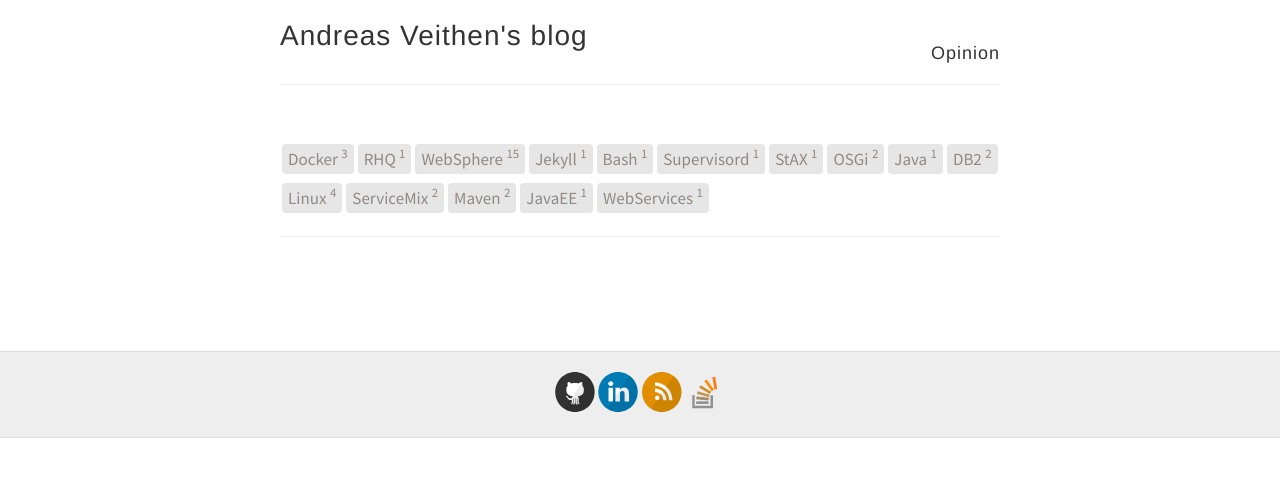
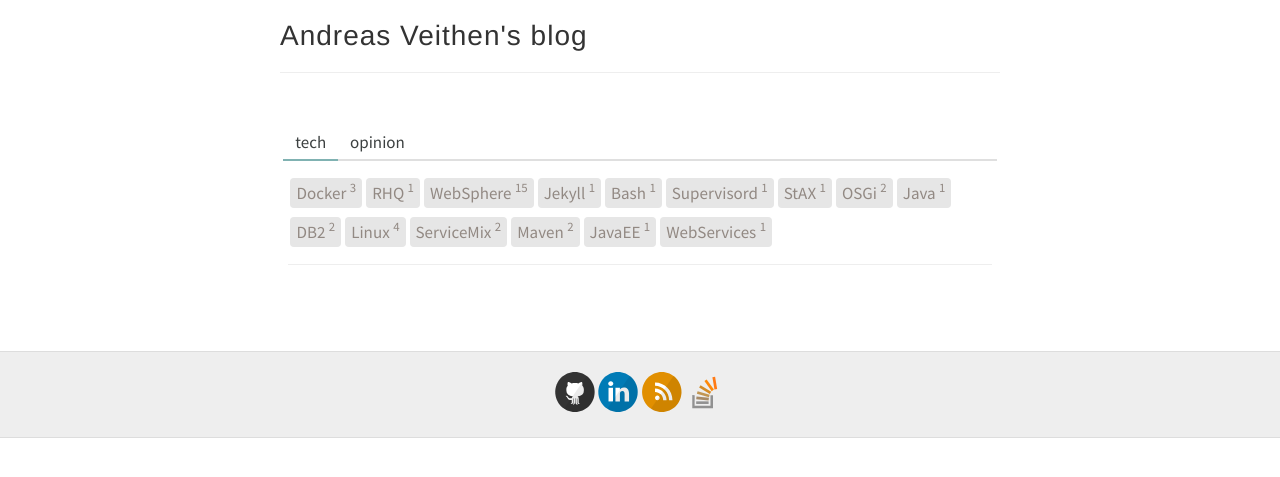
Before and after one commit to veithen/veithen.github.io, a Jekyll site: the page built from index.html, in a window 1280 px wide. Shown: the top 477 px of the page. Built offline with Jekyll 4.4.1, drawn with Linux system fonts in a browser that asks for light colours; nearby versions of some CDN libraries.

Commit message:
Use tabs to navigate between tech and opinion posts

```diff
--- a/_layouts/default.html
+++ b/_layouts/default.html
@@ -14,6 +14,7 @@
     <![endif]-->
 
     <link rel="stylesheet" type="text/css" href="{{ site.baseurl }}/style.css" />
+    <link rel="stylesheet" href="tagcloud.css">
     <link rel="alternate" type="application/rss+xml" title="{{ site.name }} - {{ site.description }}" href="{{ site.baseurl }}/feed.xml" />
 
     <!-- Created with Jekyll Now - http://github.com/barryclark/jekyll-now -->
@@ -27,12 +28,6 @@
           <div class="site-info">
             <h1 class="site-name"><a href="{{ site.baseurl }}/">Andreas Veithen's blog</a></h1>
           </div>
-
-          {% if page.name == 'index.html' %}
-          <nav>
-            <a href="{{ site.baseurl }}/opinion.html">Opinion</a>
-          </nav>
-          {% endif %}
         </header>
       </div>
     </div>
--- a/_posts/2013-02-11-islamisme-et-obscurantisme-ramses-ii.html
+++ b/_posts/2013-02-11-islamisme-et-obscurantisme-ramses-ii.html
@@ -2,6 +2,8 @@
 layout: post
 title: "Islamisme et obscurantisme: Ramses II, Bucaille et les traces de sel"
 category: opinion
+tags:
+ - Islam
 blogger: /2013/02/islamisme-et-obscurantisme-ramses-ii.html
 ---
 
--- a/_scss/_taglist.scss
+++ b/_scss/_taglist.scss
@@ -44,11 +44,11 @@ ul.taglist li.tag {
 }
 
 .post-list {
-  padding-top: 2rem;
-  padding-bottom: 2rem;
+  padding: .5rem 0;
   border-top: 1px solid #eee;
   padding-left: 0;
   list-style: none;
+  margin: .5em 0
 }
 
 .post-list li {
--- a/index.html
+++ b/index.html
@@ -3,14 +3,23 @@ layout: default
 category: tech
 ---
 
-<script src="//code.jquery.com/jquery-1.9.1.min.js"></script>
+<script src="//code.jquery.com/jquery-1.10.2.js"></script>
+<script src="//code.jquery.com/ui/1.11.2/jquery-ui.js"></script>
 <script src="/scripts/main.js"></script>
 
+<div id="tabs">
+  <ul>
+  {% for category in site.categories %}
+    <li><a href="#tabs-{{ category[0] }}">{{ category[0] }}</a></li>
+  {% endfor %}
+  </ul>
+{% for category in site.categories %}
+  <div id="tabs-{{ category[0] }}">
     <ul class="tag-box">
     </ul>
 
     <ul class="post-list">
-{% for post in site.categories.tech %}
+    {% for post in category[1] %}
       <li class="hidden">
         <article itemprop="blogPost" itemscope="itemscope" itemtype="http://schema.org/Article">
           <meta itemprop="keywords" content="{{ post.tags | join: ',' }}" />
@@ -19,3 +28,6 @@ category: tech
       </li>
     {% endfor %}
     </ul>
+  </div>
+{% endfor %}
+</div>
--- a/opinion.html
+++ /dev/null
@@ -1,5 +0,0 @@
----
-layout: default
----
-
-{% include posts.html posts=site.categories.opinion %}
--- a/scripts/main.js
+++ b/scripts/main.js
@@ -1,7 +1,11 @@
 (function(){
     $(document).ready(function() {
+        $("#tabs").tabs();
+        $(".ui-tabs-panel").each(function() {
+            var tagCloud = $(this).find("ul.tag-box")
+            var postList = $(this).find("ul.post-list")
             var tags = {}
-        $("ul.post-list meta[itemprop='keywords']").each(function() {
+            postList.find("meta[itemprop='keywords']").each(function() {
                 $.each($(this).attr("content").split(","), function(index, tag) {
                     if (tags[tag]) {
                         tags[tag]++
@@ -12,12 +16,12 @@
             })
             $.each(tags, function(tag, count) {
                 var li = $("<li></li>")
-            li.appendTo($("ul.tag-box"))
+                li.appendTo(tagCloud)
                 var a = $("<a href=''>" + tag + " <span>" + count + "</span></a>")
                 a.appendTo(li)
                 a.click(function(e) {
                     e.preventDefault()
-                $("ul.post-list meta[itemprop='keywords']").each(function() {
+                    postList.find("meta[itemprop='keywords']").each(function() {
                         var li = $(this).parent().parent()
                         var matches = $(this).attr("content").split(",").indexOf(tag) != -1
                         if (matches != $(li).is(":visible")) {
@@ -30,7 +34,8 @@
                     })
                 })
             })
-        $("ul.post-list li").hide();
-        $("ul.post-list li").removeClass("hidden");
+            postList.find("li").hide();
+            postList.find("li").removeClass("hidden");
+        })
     });
 })()
--- /dev/null
+++ b/tagcloud.css
@@ -0,0 +1,56 @@
+.ui-helper-clearfix:before,
+.ui-helper-clearfix:after {
+    content: "";
+    display: table;
+    border-collapse: collapse;
+}
+.ui-helper-clearfix:after {
+    clear: both;
+}
+.ui-helper-clearfix {
+    min-height: 0; /* support: IE7 */
+}
+.ui-tabs {
+    position: relative;/* position: relative prevents IE scroll bug (element with position: relative inside container with overflow: auto appear as "fixed") */
+    padding: .2em;
+}
+.ui-tabs .ui-tabs-nav {
+    margin: 0;
+    padding: 0;
+}
+.ui-tabs .ui-tabs-nav li {
+    list-style: none;
+    float: left;
+    position: relative;
+    top: 0;
+    padding: 0;
+    white-space: nowrap;
+}
+.ui-tabs .ui-tabs-nav .ui-tabs-anchor {
+    float: left;
+    padding: .3em .7em;
+    text-decoration: none;
+}
+.ui-tabs .ui-tabs-nav li.ui-tabs-active {
+    margin-bottom: -2px;
+}
+.ui-tabs .ui-tabs-panel {
+    padding: .5em .3em;
+}
+.ui-widget-header {
+    border-bottom: 2px solid #dfdfdf;
+    color: rgb(60, 64, 64);
+}
+.ui-state-default a,
+.ui-state-default a:link,
+.ui-state-default a:visited {
+    color: inherit;
+    cursor: pointer;
+    outline: none;
+}
+.ui-state-default a:hover {
+    background: #eee
+}
+.ui-tabs-active {
+    border-bottom: 2px solid #80b2b2
+}
```
Also changed, not shown: _includes/posts.html (deleted, +0 -14 lines). Lines whose indentation alone changed are shown as unchanged.
